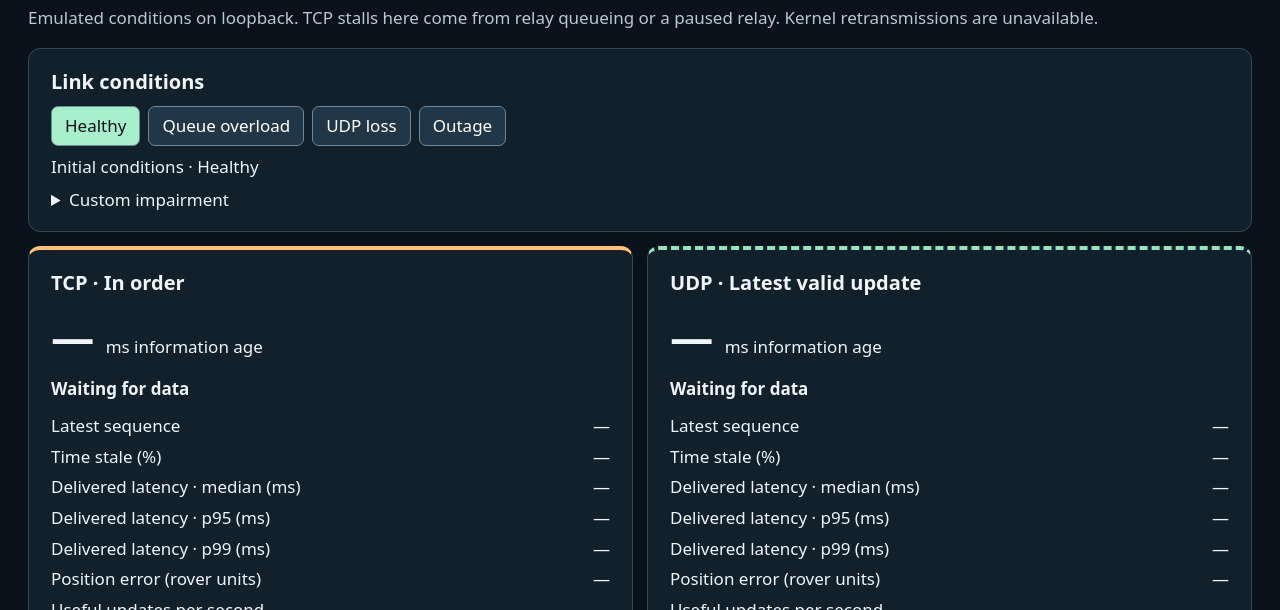
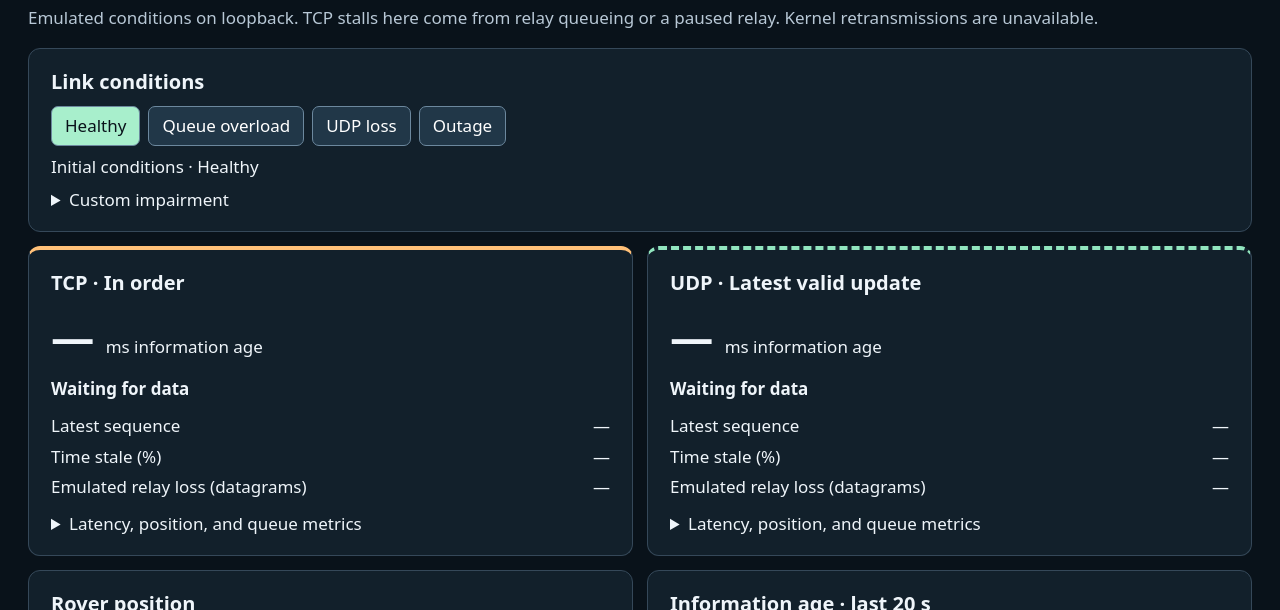
Before and after one commit to ratuldasrudra/freshlink, a plain HTML site: page web/index.html in a window 1280 px wide. Shown: the part 190-800 px from the top of the page. Drawn offline with Linux system fonts and the light colour scheme; no server answers.

Commit message:
fix: keep live charts near the freshness summary

```diff
--- a/web/app.js
+++ b/web/app.js
@@ -50,15 +50,17 @@ for (const protocol of ["tcp", "udp"]) {
   panel.className = `panel ${protocol}`;
   panel.innerHTML = `<h2>${protocol.toUpperCase()} · ${protocol === "tcp" ? "In order" : "Latest valid update"}</h2>
     <div class="age"><span id="${protocol}-age">—</span> <small>ms information age</small></div>
-    <p id="${protocol}-state" class="status">Waiting for data</p><dl></dl>`;
-  const list = panel.querySelector("dl");
+    <p id="${protocol}-state" class="status">Waiting for data</p><dl></dl>
+    <details class="metric-details"><summary>Latency, position, and queue metrics</summary><dl></dl></details>`;
+  const [summaryMetrics, detailedMetrics] = panel.querySelectorAll("dl");
+  const summaryKeys = ["sequence", "stale_fraction", "relay_loss"];
   for (const [key, title] of metricRows) {
     const term = document.createElement("dt");
     const value = document.createElement("dd");
     term.textContent = title;
     value.id = `${protocol}-${key}`;
     value.textContent = "—";
-    list.append(term, value);
+    (summaryKeys.includes(key) ? summaryMetrics : detailedMetrics).append(term, value);
   }
   get("comparison").append(panel);
 }
--- a/web/style.css
+++ b/web/style.css
@@ -29,6 +29,7 @@ input[type="number"] { width:100%; color:inherit; background:#09121a; padding:5p
 .age { font-weight:750; font-size:clamp(1.7rem,4vw,2.55rem); font-variant-numeric:tabular-nums; }
 .age small { font-size:1rem; font-weight:500; }
 .status { font-weight:650; }
+.metric-details { margin-top:12px; }
 dl { margin:12px 0 0; display:grid; grid-template-columns:1fr auto; gap:6px 12px; }
 dt,dd { margin:0; }
 dd { text-align:right; font-variant-numeric:tabular-nums; }
```
